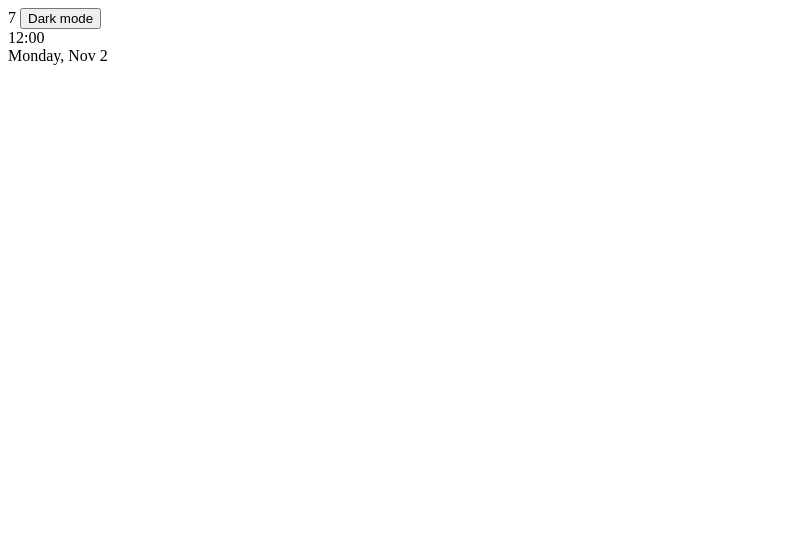
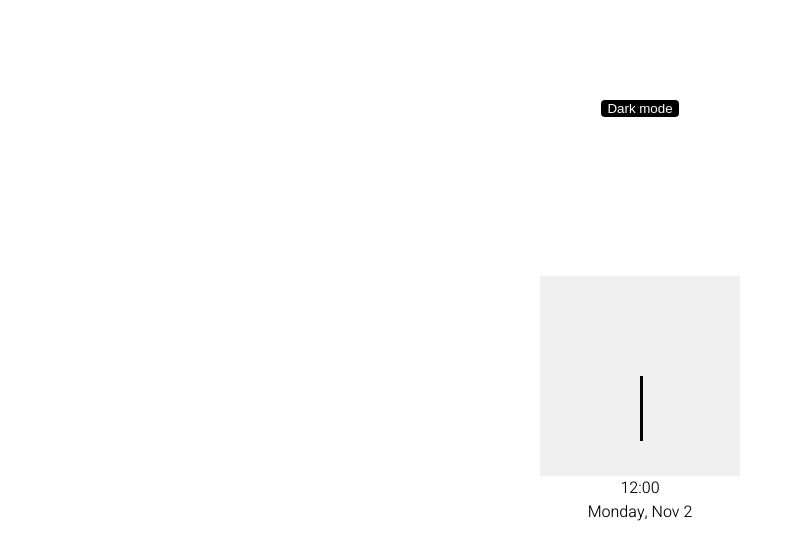
Before and after one commit to utnesz/JSClock, a plain HTML site: page index.html in a window 1280 px wide. Shown: the whole page, without its empty margins (0-795 px from the left). Drawn offline with Linux system fonts and the light colour scheme.

Commit message:
working on css

```diff
--- a/index.html
+++ b/index.html
@@ -7,7 +7,7 @@
     <link rel="stylesheet" href="style.css">
     <title>JS Theme Clock</title>
 </head>
-<body>7
+<body>
 
 
 <button class="toggle">Dark mode</button>
--- a/style.css
+++ b/style.css
@@ -0,0 +1,73 @@
+@import url("https://fonts.googleapis.com/css2?family=Heebo:wght@300&display=swap");
+
+* {
+  box-sizing: border-box;
+}
+
+:root {
+  --primary-color: #000;
+  --secondary-color: #fff;
+}
+
+html {
+  transition: all 0.5s ease-in;
+}
+
+html.dark {
+  --primary-color: #fff;
+  --secondary-color: #333;
+}
+html.dark {
+  background-color: #111;
+  color: var(--primary-color);
+}
+
+body {
+  font-family: "Heebo", sans-serif;
+  display: flex;
+  flex-direction: column;
+  align-items: center;
+  justify-content: center;
+  height: 100vh;
+  overflow: hidden;
+  margin: 0;
+}
+
+.toggle {
+  cursor: pointer;
+  background-color: var(--primary-color);
+  color: var(--secondary-color);
+  border: 0;
+  border-radius: 4px;
+  padding: px 12px;
+  position: absolute;
+  top: 100px;
+}
+
+.toggle:focus {
+  outline: none;
+}
+
+.clock-container {
+  display: flex;
+  flex-direction: column;
+  justify-content: space-between;
+  align-items: center;
+}
+
+.clock {
+  position: relative;
+  width: 200px;
+  height: 200px;
+  background-color: #f0f0f0;
+}
+
+.needle {
+    background-color: var(--primary-color);
+    position: absolute;
+    top: 50%;
+    left: 50%;
+    height: 65px;
+    width: 3px;
+    transform-origin: bottom center;
+}
```
